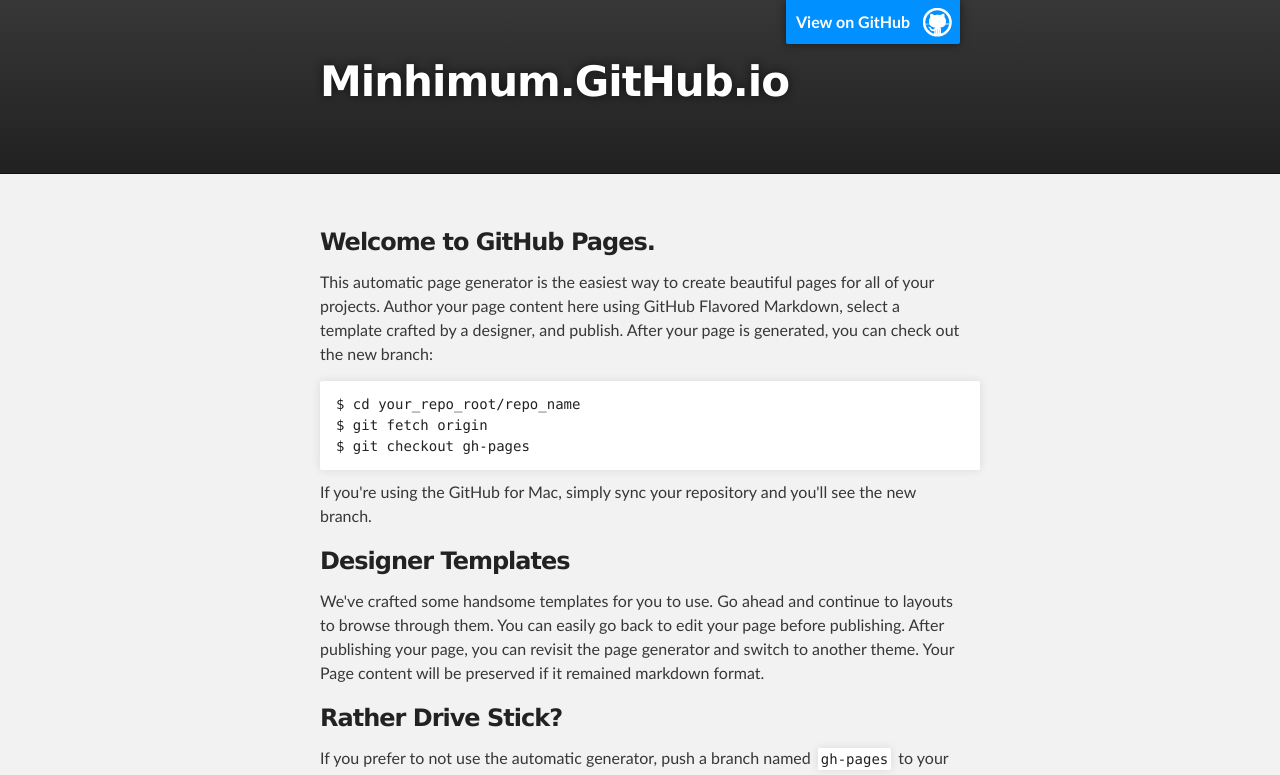
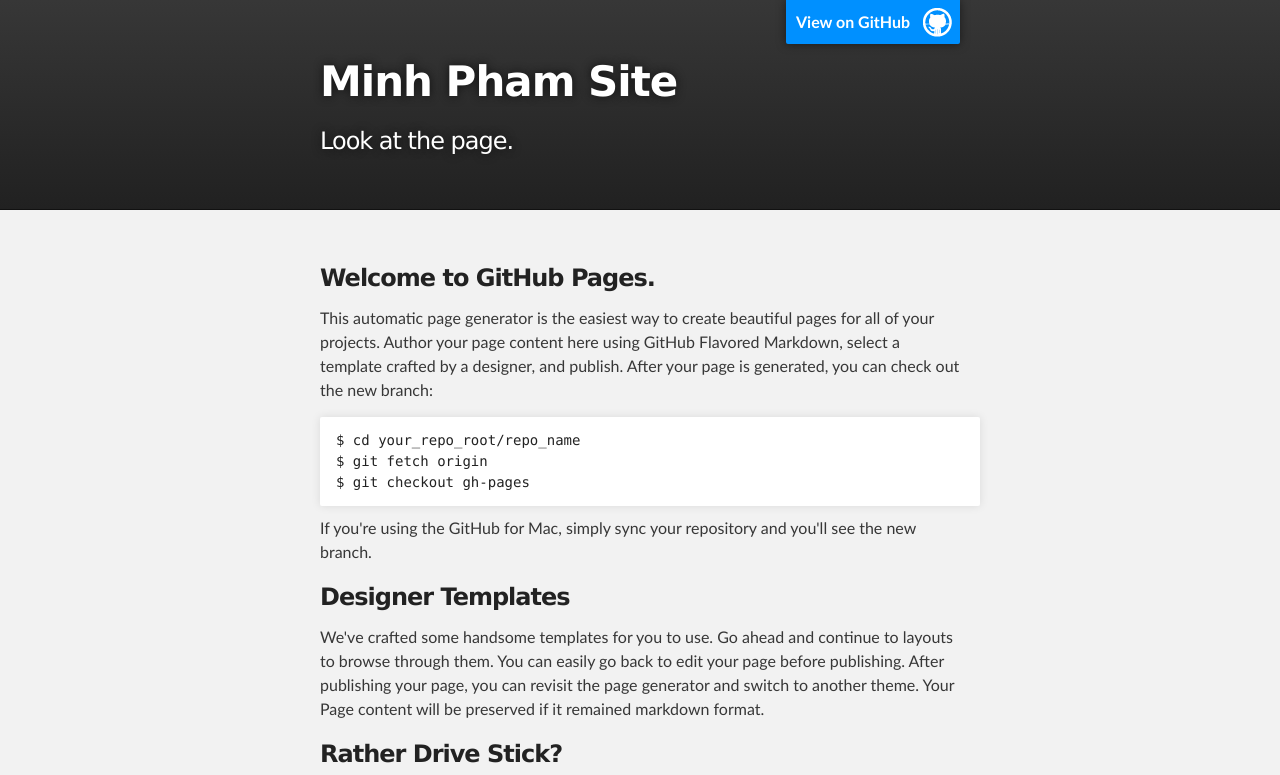
Before and after one commit to Minhimum/Minhimum1.github.io, a plain HTML site: page index.html in a window 1280 px wide. Shown: the top 775 px of the page. Drawn offline with Linux system fonts and the light colour scheme.

Commit message:
Added a friendlier title and tagline

```diff
--- a/index.html
+++ b/index.html
@@ -18,8 +18,8 @@
         <header class="inner">
           <a id="forkme_banner" href="https://github.com/Minhimum">View on GitHub</a>
 
-          <h1 id="project_title">Minhimum.GitHub.io</h1>
-          <h2 id="project_tagline"></h2>
+          <h1 id="project_title">Minh Pham Site</h1>
+          <h2 id="project_tagline">Look at the page.</h2>
 
         </header>
     </div>
```
